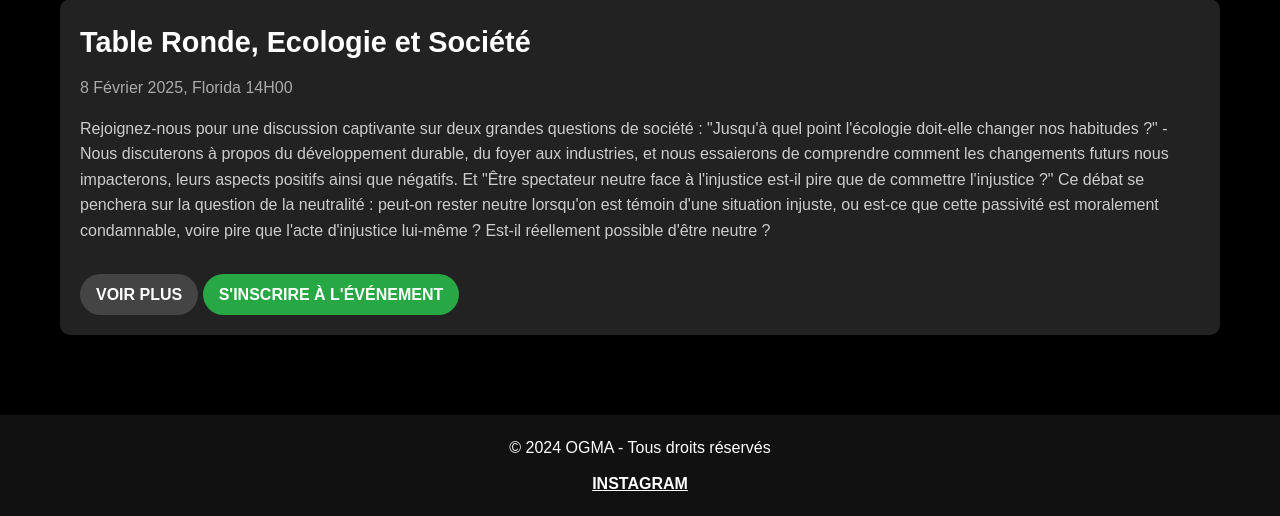
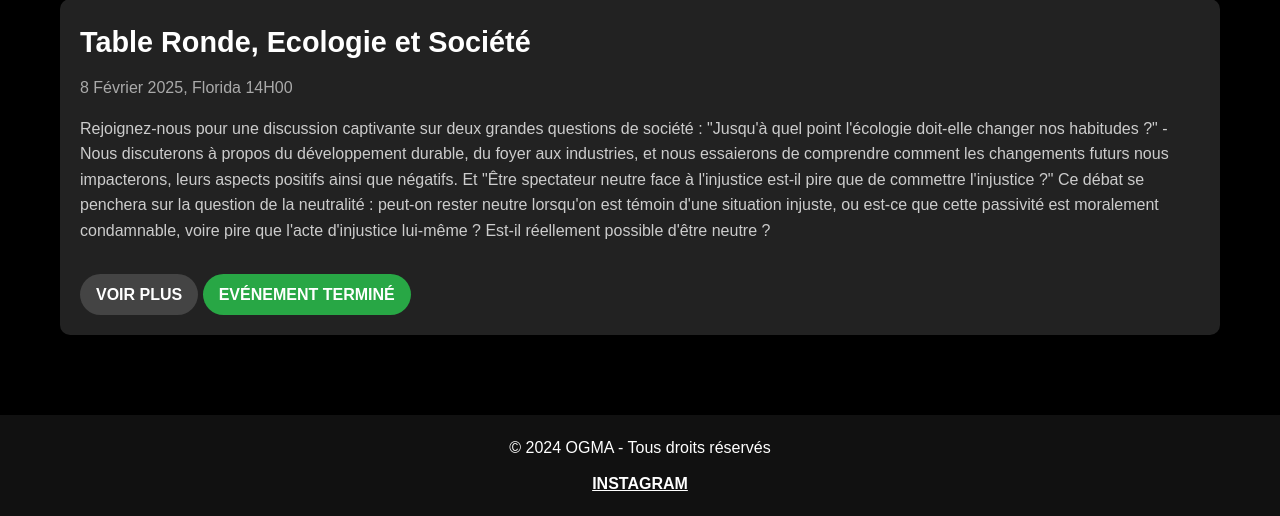
Before and after one commit to Badis213/OGMA, a Flask app: page /evenements in a window 1280 px wide. Shown: the part 449-965 px from the top of the page. Run offline with Flask 3, Linux system fonts and the light colour scheme.

Commit message:
btn event modified

```diff
--- a/templates/evenements.html
+++ b/templates/evenements.html
@@ -68,7 +68,8 @@
                     Voir plus
                 </a>
                 <!-- If the user is not registered, show the 'S'inscrire à l'événement' button -->
-                <a href="{{ url_for('event_signin') }}" class="btn-inscription" id="inscription-btn">S'inscrire à l'événement</a>
+                <!--<a href="{{ url_for('event_signin') }}" class="btn-inscription" id="inscription-btn">S'inscrire à l'événement</a>-->
+                <a href="#" class="btn-inscription" id="inscription-btn">Evénement terminé</a>
             </div>
         </div>
     </section>
```
